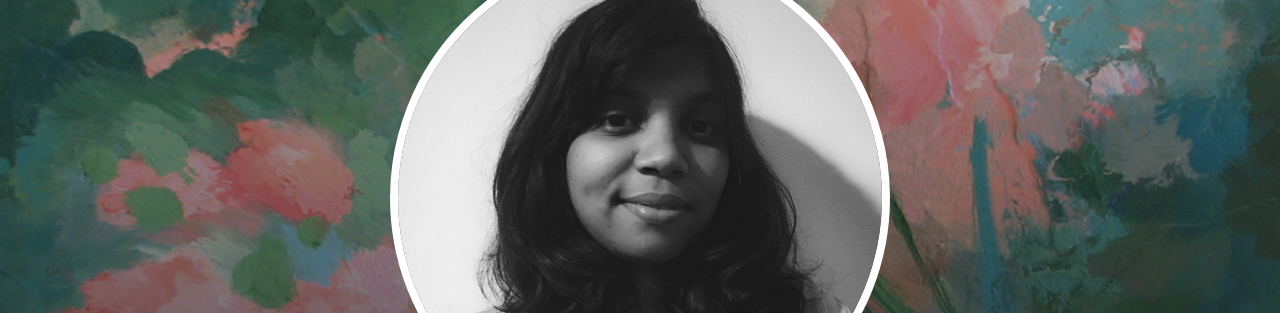
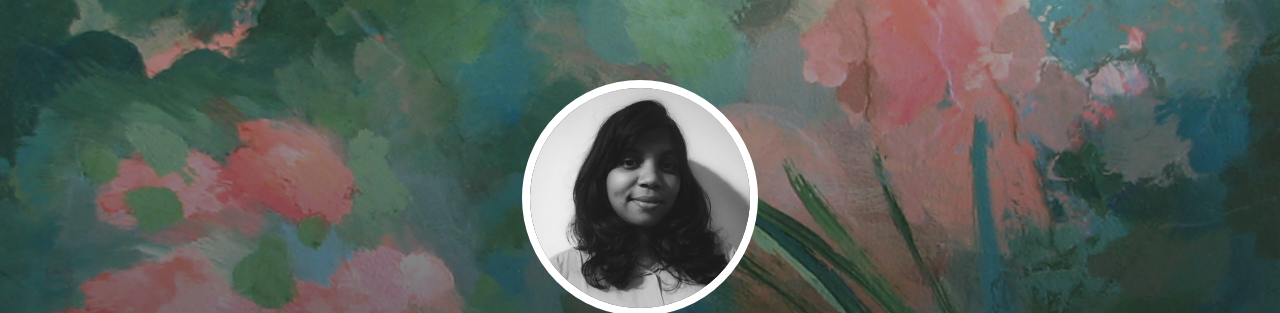
Before and after one commit to s-shanta/s-shanta.github.io, a website with bundled scripts: page index.html in a window 1280 px wide. Shown: the part 91-404 px from the top of the page. Built offline with nearby package versions, Linux system fonts and the light colour scheme.

Commit message:
Update grayscale.css

```diff
--- a/css/grayscale.css
+++ b/css/grayscale.css
@@ -17,12 +17,19 @@ filter: none;
 transition: .7s ease-in;
 }
 
-.circle-avatar img{
-max-width: 500px;
-max-height: 500px;
+.circle-avatar{
+/* make it responsive */
+max-width: 300px;
+min-width: 150px;
+width:25%;
+height:auto;
+display:block;
 /* make it a circle */
 border-radius:50%;
-border: .5rem solid #fff;
+border: .5rem solid white;
+overflow: hidden;
+/* it is optional, for making this div centered in parent*/
+margin: 0 auto;
 }
 
 /*!
```
